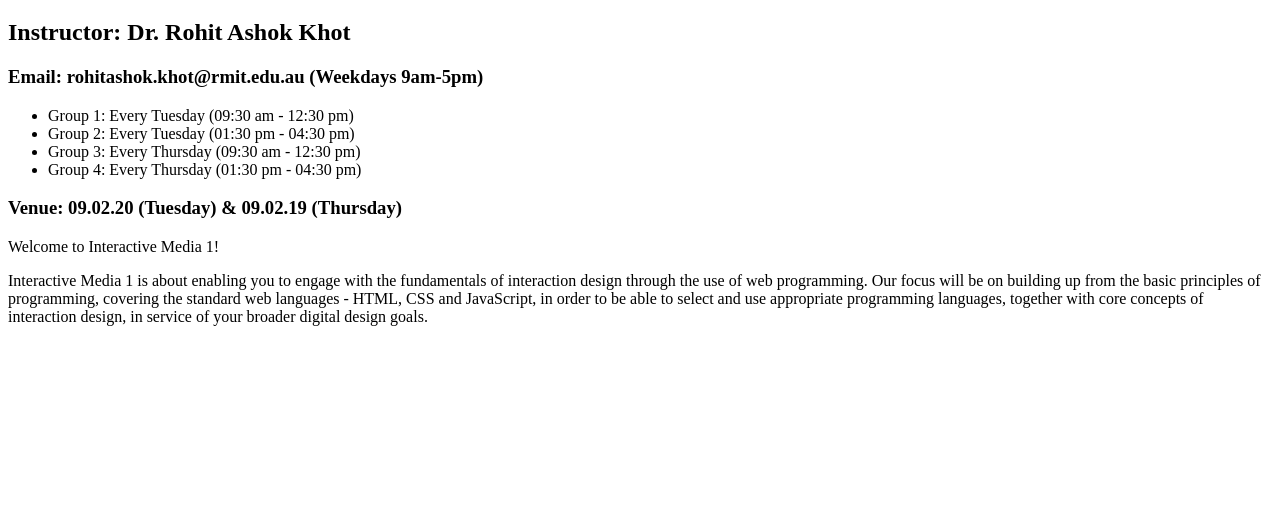
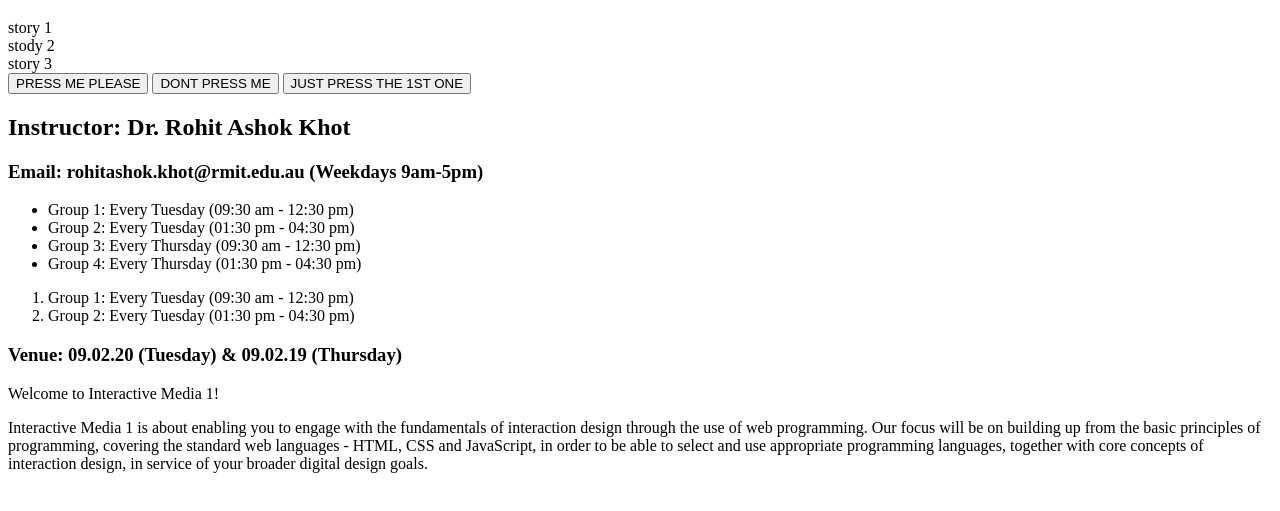
Before and after one commit to chuvie05/chuvie05.github.io, a plain HTML site: page week2/index.html in a window 1280 px wide. Shown: the part 61-572 px from the top of the page. Drawn offline with Linux system fonts and the light colour scheme.

Commit message:
updating

```diff
--- a/week2/index.html
+++ b/week2/index.html
@@ -4,9 +4,21 @@
     <meta charset="UTF-8" />
     <meta name="viewport" content="width=device-width, initial-scale=1.0" />
     <title>I'M TWEEKING</title>
+    <link rel="apple touch icon" sizes="180x180" href="apple-touch-icon.png" />
+    <link rel="icon" type="image/png" sizes="32x32" href="favicon-32x32.png" />
+    <link rel="icon" type="image/png" sizes="16x16" href="favicon-16x16.png" />
   </head>
   <body>
     <h1>Interactive Media</h1>
+    <section id="top-stories">
+      <div>story 1</div>
+      <div>stody 2</div>
+      <div>story 3</div>
+      <!--dugcydc-->
+    </section>
+    <button id="PRESS ME PLEASE">PRESS ME PLEASE</button>
+    <button>DONT PRESS ME</button>
+    <button>JUST PRESS THE 1ST ONE</button>
     <h2>Instructor: Dr. Rohit Ashok Khot</h2>
     <h3>Email: rohitashok.khot@rmit.edu.au (Weekdays 9am-5pm)</h3>
     <ul>
@@ -15,6 +27,10 @@
       <li>Group 3: Every Thursday (09:30 am - 12:30 pm)</li>
       <li>Group 4: Every Thursday (01:30 pm - 04:30 pm)</li>
     </ul>
+    <ol>
+      <li>Group 1: Every Tuesday (09:30 am - 12:30 pm)</li>
+      <li>Group 2: Every Tuesday (01:30 pm - 04:30 pm)</li>
+    </ol>
     <h3>Venue: 09.02.20 (Tuesday) & 09.02.19 (Thursday)</h3>
     <p>Welcome to Interactive Media 1!</p>
     <p>
```
Also changed, not shown: assignment 1/index.html (added, +12 -0 lines), week2/about.txt (added), week2/android-chrome-192x192.png (added), week2/android-chrome-512x512.png (added), week2/apple-touch-icon.png (added), week2/favicon-16x16.png (added), week2/favicon-32x32.png (added), week2/favicon.ico (added), week2/favicon_io/about.txt (added), week2/favicon_io/android-chrome-192x192.png (added), week2/favicon_io/android-chrome-512x512.png (added), week2/favicon_io/apple-touch-icon.png (added), week2/favicon_io/favicon-16x16.png (added), week2/favicon_io/favicon-32x32.png (added), 3 more files.
